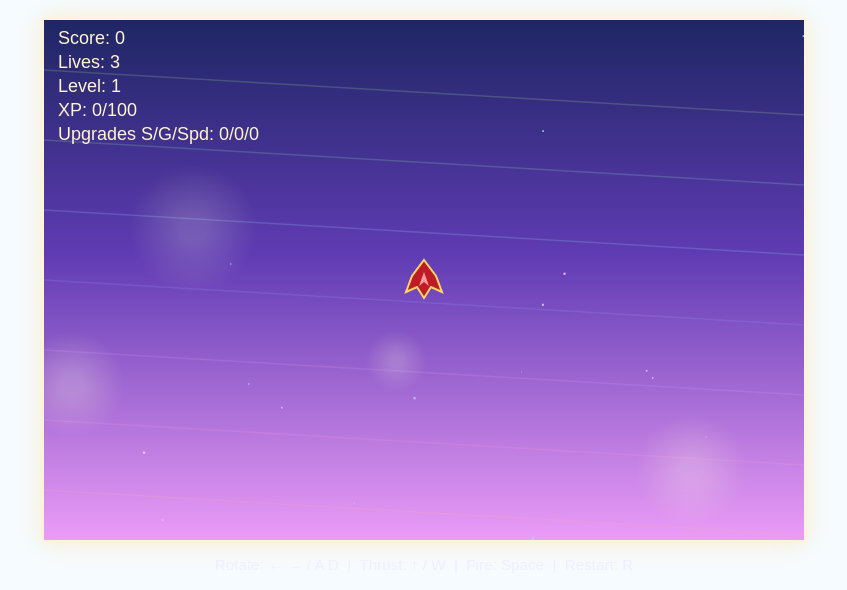
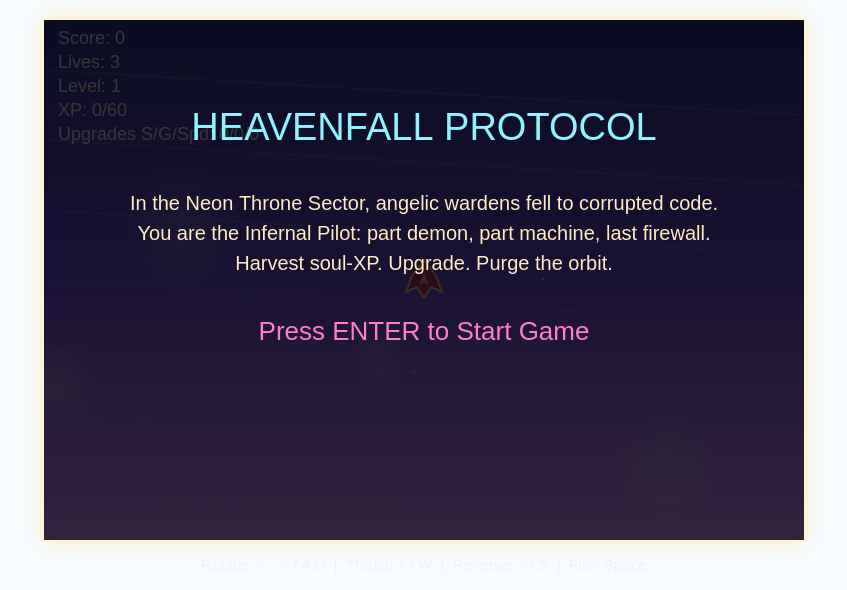
Before and after one commit to rjamali88/Testing, a plain HTML site: page index.html in a window 1280 px wide. Shown: the part 144-734 px from the top of the page, without its empty margins (216-1063 px from the left). Drawn offline with Linux system fonts and the light colour scheme; animation ran at ten frames a second.

Commit message:
Add intro screen, reverse thrust, unique enemies, and boundary world

```diff
--- a/index.html
+++ b/index.html
@@ -28,7 +28,7 @@
   <div class="wrap">
     <h1>Heavenfall Asteroids</h1>
     <canvas id="game" width="760" height="520"></canvas>
-    <div class="help">Rotate: ← → / A D &nbsp;|&nbsp; Thrust: ↑ / W &nbsp;|&nbsp; Fire: Space &nbsp;|&nbsp; Restart: R</div>
+    <div class="help">Rotate: ← → / A D &nbsp;|&nbsp; Thrust: ↑ / W &nbsp;|&nbsp; Reverse: ↓ / S &nbsp;|&nbsp; Fire: Space</div>
   </div>
 
   <script>
@@ -43,9 +43,10 @@
       wave: 1,
       xp: 0,
       level: 1,
-      nextLevelXp: 100,
+      nextLevelXp: 60,
       pendingLevelUps: 0,
       upgradeMenu: false,
+      started: false,
       shieldLevel: 0,
       gunLevel: 0,
       speedLevel: 0,
@@ -66,13 +67,6 @@
     const ship = { x: WORLD.w / 2, y: WORLD.h / 2, vx: 0, vy: 0, angle: -Math.PI / 2, radius: 16 };
 
     function rand(min, max) { return Math.random() * (max - min) + min; }
-    function wrap(obj) {
-      if (obj.x < -30) obj.x = WORLD.w + 30;
-      if (obj.x > WORLD.w + 30) obj.x = -30;
-      if (obj.y < -30) obj.y = WORLD.h + 30;
-      if (obj.y > WORLD.h + 30) obj.y = -30;
-    }
-
     function camera() {
       return {
         x: Math.max(0, Math.min(WORLD.w - canvas.width, ship.x - canvas.width / 2)),
@@ -99,8 +93,8 @@
           vy: rand(-1.8, 1.8),
           angle: rand(0, Math.PI * 2),
           spin: rand(-0.02, 0.02),
-          r: rand(22, 46),
-          level: 3,
+          r: rand(18, 44),
+          type: ['seraph', 'warden', 'archon'][Math.floor(rand(0, 3))],
         };
         if (Math.hypot(rock.x - ship.x, rock.y - ship.y) < 120) i--; else state.rocks.push(rock);
       }
@@ -112,9 +106,10 @@
       state.wave = 1;
       state.xp = 0;
       state.level = 1;
-      state.nextLevelXp = 100;
+      state.nextLevelXp = 60;
       state.pendingLevelUps = 0;
       state.upgradeMenu = false;
+      state.started = false;
       state.shieldLevel = 0;
       state.gunLevel = 0;
       state.speedLevel = 0;
@@ -133,7 +128,7 @@
       ship.vy = 0;
       ship.angle = -Math.PI / 2;
       spawnHeavenBackground();
-      spawnRocks(4);
+      spawnRocks(6);
     }
 
     function explode(x, y, count = 24) {
@@ -164,26 +159,14 @@
 
     function hit(a, b, r) { return Math.hypot(a.x - b.x, a.y - b.y) < r; }
 
-    function splitRock(rock) {
-      if (rock.level <= 1) return;
-      for (let i = 0; i < 2; i++) {
-        state.rocks.push({
-          x: rock.x, y: rock.y,
-          vx: rock.vx + rand(-1.4, 1.4), vy: rock.vy + rand(-1.4, 1.4),
-          angle: rand(0, Math.PI * 2), spin: rand(-0.04, 0.04),
-          r: rock.r * 0.58, level: rock.level - 1,
-        });
-      }
-    }
-
     function update() {
-      if (state.gameOver) return;
+      if (state.gameOver || !state.started) return;
       if (state.upgradeMenu) return;
       if (state.cooldown > 0) state.cooldown--;
       if (state.flash > 0) state.flash--;
       state.spawnTimer -= state.dt;
       if (state.spawnTimer <= 0) {
-        spawnRocks(1 + Math.floor(state.level / 2));
+        spawnRocks(1 + Math.floor(state.level / 3));
         state.spawnTimer = Math.max(30, 90 - state.level * 3 + rand(-12, 12));
       }
 
@@ -204,12 +187,17 @@
           });
         }
       }
+      if (state.keys.ArrowDown || state.keys.s) {
+        ship.vx -= Math.cos(ship.angle) * thrust * 0.66 * state.dt;
+        ship.vy -= Math.sin(ship.angle) * thrust * 0.66 * state.dt;
+      }
 
       ship.vx *= 0.9935;
       ship.vy *= 0.9935;
       ship.x += ship.vx * state.dt;
       ship.y += ship.vy * state.dt;
-      wrap(ship);
+      ship.x = Math.max(ship.radius, Math.min(WORLD.w - ship.radius, ship.x));
+      ship.y = Math.max(ship.radius, Math.min(WORLD.h - ship.radius, ship.y));
 
       for (const s of state.stars) { s.y += s.speed * state.dt; if (s.y > WORLD.h + 2) { s.y = -2; s.x = rand(0, WORLD.w); } }
       for (const c of state.clouds) { c.x += c.vx * state.dt; if (c.x > WORLD.w + 90) c.x = -90; }
@@ -218,7 +206,7 @@
         b.x += b.vx * state.dt;
         b.y += b.vy * state.dt;
         b.life -= state.dt;
-        wrap(b);
+        if (b.x < 0 || b.x > WORLD.w || b.y < 0 || b.y > WORLD.h) b.life = -1;
       }
       state.bullets = state.bullets.filter(b => b.life > 0);
 
@@ -226,7 +214,10 @@
         r.x += r.vx * state.dt;
         r.y += r.vy * state.dt;
         r.angle += r.spin * state.dt;
-        wrap(r);
+        if (r.x < r.r || r.x > WORLD.w - r.r) r.vx *= -1;
+        if (r.y < r.r || r.y > WORLD.h - r.r) r.vy *= -1;
+        r.x = Math.max(r.r, Math.min(WORLD.w - r.r, r.x));
+        r.y = Math.max(r.r, Math.min(WORLD.h - r.r, r.y));
       }
 
       for (const p of state.particles) {
@@ -243,10 +234,9 @@
           if (hit(b, r, r.r)) {
             b.life = -1;
             r.dead = true;
-            state.score += r.level * 20;
+            state.score += 20;
             explode(r.x, r.y, 28);
-            state.xpOrbs.push({ x: r.x, y: r.y, value: 12 * r.level, r: 6 + r.level, hue: rand(170, 320) });
-            splitRock(r);
+            state.xpOrbs.push({ x: r.x, y: r.y, value: rand(20, 36), r: 7, hue: rand(170, 320) });
             break;
           }
         }
@@ -292,7 +282,7 @@
           while (state.xp >= state.nextLevelXp) {
             state.xp -= state.nextLevelXp;
             state.level++;
-            state.nextLevelXp = Math.floor(state.nextLevelXp * 1.25);
+            state.nextLevelXp = Math.floor(state.nextLevelXp * 1.2);
             state.pendingLevelUps++;
           }
         }
@@ -383,33 +373,39 @@
       ctx.translate(r.x - cam.x, r.y - cam.y);
       ctx.rotate(r.angle);
 
+      if (r.type === 'seraph') {
         ctx.strokeStyle = 'hsla(48,100%,80%,0.8)';
         ctx.lineWidth = 1.4;
+        ctx.beginPath(); ctx.ellipse(0, 0, r.r * 0.9, r.r * 0.62, 0, 0, Math.PI * 2); ctx.stroke();
+        ctx.beginPath(); ctx.ellipse(0, 0, r.r * 1.1, r.r * 0.82, 0, 0, Math.PI * 2); ctx.stroke();
+      } else if (r.type === 'warden') {
+        ctx.strokeStyle = 'hsla(195,100%,80%,0.85)';
+        ctx.lineWidth = 1.8;
         ctx.beginPath();
-      ctx.ellipse(0, 0, r.r * 0.85, r.r * 0.62, 0, 0, Math.PI * 2);
+        for (let i = 0; i < 6; i++) {
+          const a = (Math.PI * 2 * i) / 6;
+          const px = Math.cos(a) * r.r * 0.9;
+          const py = Math.sin(a) * r.r * 0.9;
+          i === 0 ? ctx.moveTo(px, py) : ctx.lineTo(px, py);
+        }
+        ctx.closePath();
         ctx.stroke();
+      } else {
+        ctx.strokeStyle = 'hsla(300,100%,80%,0.75)';
+        ctx.lineWidth = 1.5;
         ctx.beginPath();
-      ctx.ellipse(0, 0, r.r * 1.05, r.r * 0.82, 0, 0, Math.PI * 2);
+        ctx.moveTo(0, -r.r);
+        ctx.lineTo(r.r * 0.5, 0);
+        ctx.lineTo(0, r.r);
+        ctx.lineTo(-r.r * 0.5, 0);
+        ctx.closePath();
         ctx.stroke();
+      }
 
       ctx.fillStyle = 'hsla(42,90%,86%,0.95)';
-      ctx.beginPath();
-      ctx.arc(0, 0, r.r * 0.25, 0, Math.PI * 2);
-      ctx.fill();
+      ctx.beginPath(); ctx.arc(0, 0, r.r * 0.24, 0, Math.PI * 2); ctx.fill();
       ctx.fillStyle = '#2b2442';
-      ctx.beginPath();
-      ctx.arc(0, 0, r.r * 0.12, 0, Math.PI * 2);
-      ctx.fill();
-
-      ctx.strokeStyle = 'hsla(200,100%,85%,0.65)';
-      ctx.beginPath();
-      ctx.moveTo(0, -r.r * 0.7);
-      ctx.quadraticCurveTo(-r.r * 0.95, -r.r * 0.15, -r.r * 0.75, r.r * 0.45);
-      ctx.quadraticCurveTo(-r.r * 0.4, r.r * 0.35, 0, r.r * 0.7);
-      ctx.moveTo(0, -r.r * 0.7);
-      ctx.quadraticCurveTo(r.r * 0.95, -r.r * 0.15, r.r * 0.75, r.r * 0.45);
-      ctx.quadraticCurveTo(r.r * 0.4, r.r * 0.35, 0, r.r * 0.7);
-      ctx.stroke();
+      ctx.beginPath(); ctx.arc(0, 0, r.r * 0.11, 0, Math.PI * 2); ctx.fill();
       ctx.restore();
     }
 
@@ -458,6 +454,22 @@
         ctx.fillText('2) Better Guns (+fire rate/spread)', canvas.width / 2, canvas.height / 2 + 20);
         ctx.fillText('3) More Speed (+thrust)', canvas.width / 2, canvas.height / 2 + 60);
         ctx.textAlign = 'left';
+      } else if (!state.started) {
+        ctx.fillStyle = 'rgba(5, 5, 18, 0.8)';
+        ctx.fillRect(0, 0, canvas.width, canvas.height);
+        ctx.fillStyle = '#8ef3ff';
+        ctx.textAlign = 'center';
+        ctx.font = '38px Arial';
+        ctx.fillText('HEAVENFALL PROTOCOL', canvas.width / 2, 120);
+        ctx.fillStyle = '#ffecc2';
+        ctx.font = '20px Arial';
+        ctx.fillText('In the Neon Throne Sector, angelic wardens fell to corrupted code.', canvas.width / 2, 190);
+        ctx.fillText('You are the Infernal Pilot: part demon, part machine, last firewall.', canvas.width / 2, 220);
+        ctx.fillText('Harvest soul-XP. Upgrade. Purge the orbit.', canvas.width / 2, 250);
+        ctx.fillStyle = '#ff7ccf';
+        ctx.font = '26px Arial';
+        ctx.fillText('Press ENTER to Start Game', canvas.width / 2, 320);
+        ctx.textAlign = 'left';
       } else if (state.gameOver) {
         ctx.fillStyle = 'rgba(16, 8, 28, 0.55)';
         ctx.fillRect(0, 0, canvas.width, canvas.height);
@@ -494,6 +506,7 @@
       state.keys[key] = true;
       if (e.key === ' ') { e.preventDefault(); shoot(); }
       if ((e.key === 'r' || e.key === 'R') && state.gameOver) resetGame();
+      if (e.key === 'Enter' && !state.started) state.started = true;
       if (state.upgradeMenu && (key === '1' || key === '2' || key === '3')) {
         if (key === '1') state.shieldLevel++;
         if (key === '2') state.gunLevel = Math.min(3, state.gunLevel + 1);
```
Also changed, not shown: README.md. Lines whose indentation alone changed are shown as unchanged.
